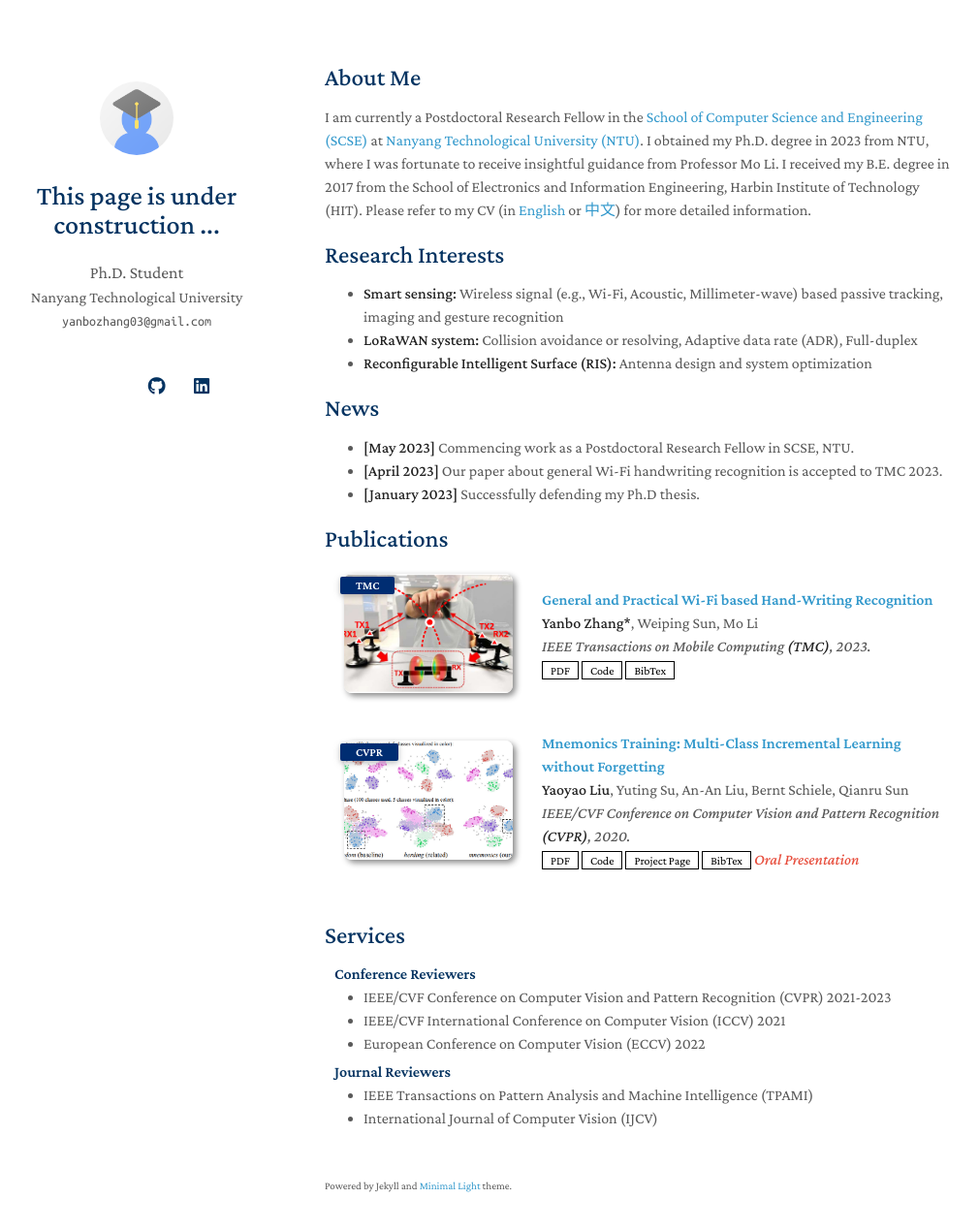
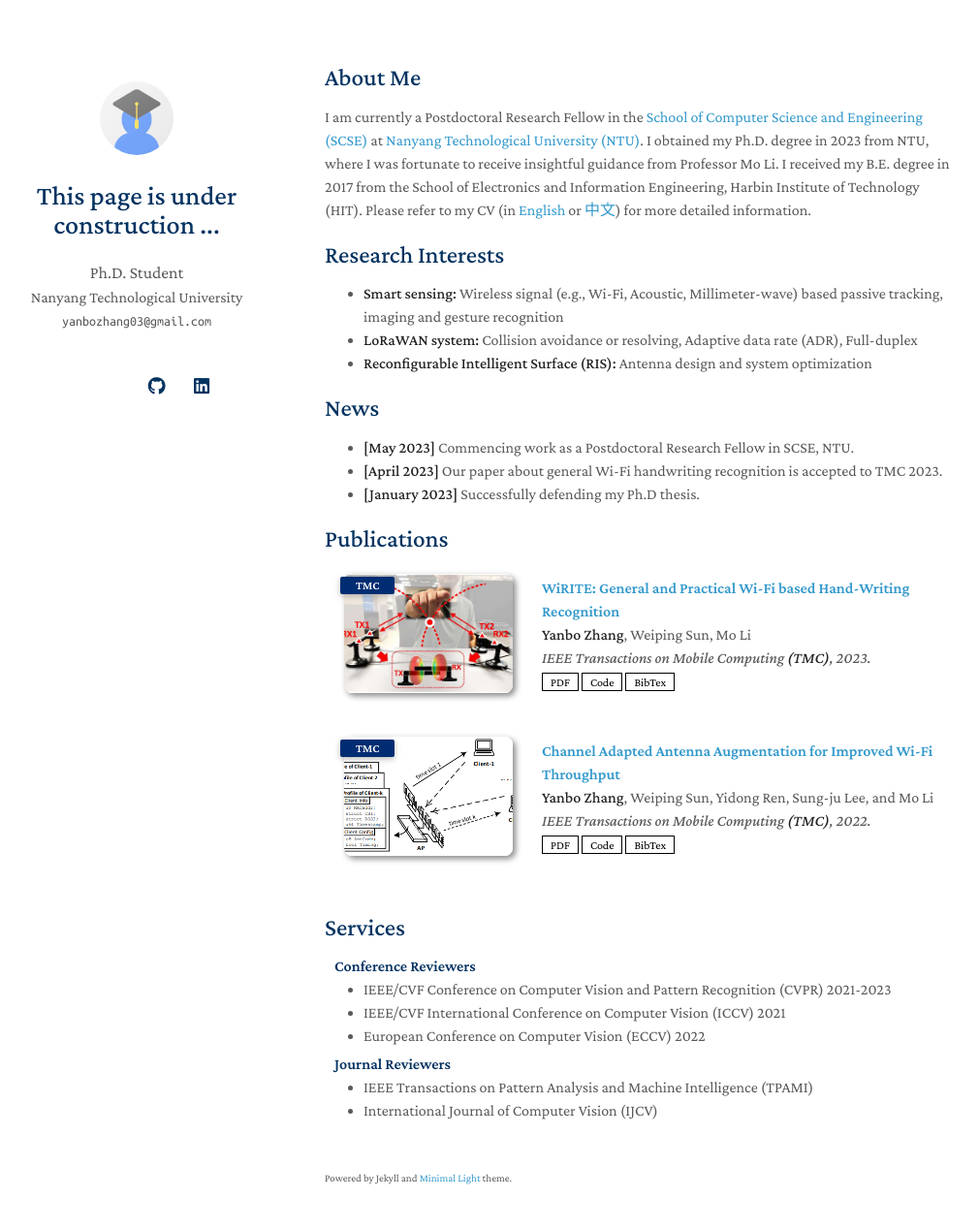
Before and after one commit to yanbozhang003/yanbozhang003.github.io, a Jekyll site: the page built from index.md, in a window 1280 px wide and 1304 px high. Shown: the top 1269 px of the window at 97% size, without its empty margins (135-1145 px from the left). Built offline with Jekyll 4.4.1, drawn with Linux system fonts in a browser that asks for light colours; nearby versions of some CDN libraries; a style sheet for code colours, icons or effects is not loaded; our own code applies the rules of GitHub Pages for plain Markdown files.

Commit message:
Update publications.yml

```diff
--- a/_data/publications.yml
+++ b/_data/publications.yml
@@ -1,21 +1,20 @@
 main:
 
-  - title: General and Practical Wi-Fi based Hand-Writing Recognition
-    authors: <strong>Yanbo Zhang*</strong>, Weiping Sun, Mo Li
+  - title: "WiRITE: General and Practical Wi-Fi based Hand-Writing Recognition"
+    authors: <strong>Yanbo Zhang</strong>, Weiping Sun, Mo Li
     conference_short: TMC
     conference: IEEE Transactions on Mobile Computing <strong>(TMC)</strong>, 2023.
     pdf: ./assets/files/publications_pdf/WiRITE.pdf
     code: https://yanbozhang003.github.io/
     bibtex: https://scholar.googleusercontent.com/scholar.bib?q=info:trfhNyif0V4J:scholar.google.com/&output=citation&scisdr=ClFqvcr6EMGB8wCErWk:AFWwaeYAAAAAZaOCtWmyUOVsykJZLHu7gobgvwY&scisig=AFWwaeYAAAAAZaOCtVUGQqh6x5jqD_ruF8SIL70&scisf=4&ct=citation&cd=-1&hl=en
-    image: ./assets/img/WiRITE.PNG
+    image: ./assets/img/publications_img/WiRITE.JPG
 
-  - title: "Mnemonics Training: Multi-Class Incremental Learning without Forgetting"
-    authors: <strong>Yaoyao Liu</strong>, Yuting Su, An-An Liu, Bernt Schiele, Qianru Sun
-    conference_short: CVPR
-    conference: IEEE/CVF Conference on Computer Vision and Pattern Recognition <strong>(CVPR)</strong>, 2020.
-    pdf: https://arxiv.org/pdf/2002.10211.pdf
-    code: https://github.com/yaoyao-liu/class-incremental-learning/tree/main/mnemonics-training
-    page: https://class-il.mpi-inf.mpg.de/mnemonics/
-    bibtex: https://class-il.mpi-inf.mpg.de/mnemonics/
-    notes: Oral Presentation
-    image: ./assets/img/teaser_example.png
+  - title: "Channel Adapted Antenna Augmentation for Improved Wi-Fi Throughput"
+    authors: <strong>Yanbo Zhang</strong>, Weiping Sun, Yidong Ren, Sung-ju Lee, and Mo Li
+    conference_short: TMC
+    conference: IEEE Transactions on Mobile Computing <strong>(TMC)</strong>, 2022.
+    pdf: ./assets/files/publications_pdf/WiRITE.pdf
+    code: https://yanbozhang003.github.io/
+    # page: https://class-il.mpi-inf.mpg.de/mnemonics/
+    bibtex: https://scholar.googleusercontent.com/scholar.bib?q=info:di9IUWx--KMJ:scholar.google.com/&output=citation&scisdr=ClFqvcr6EMGB8wCB034:AFWwaeYAAAAAZaOHy34o83qGyuTrJ_bceYMHLeA&scisig=AFWwaeYAAAAAZaOHy6l58jp0UvxVpibcs0CnrbY&scisf=4&ct=citation&cd=-1&hl=en
+    image: ./assets/img/publications_img/WINAS.PNG
```
